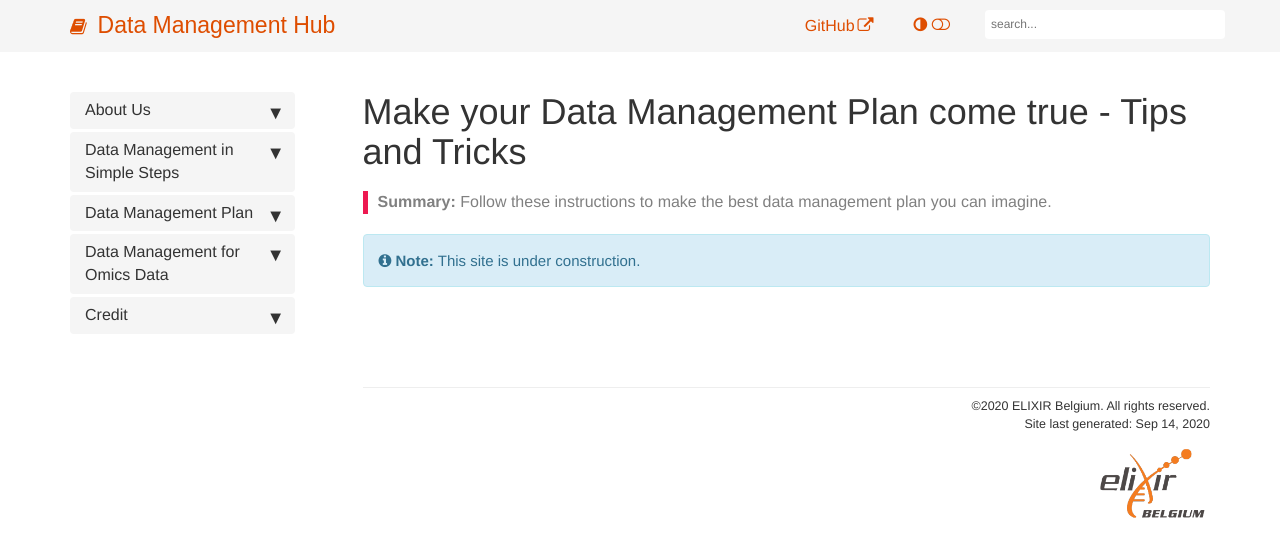
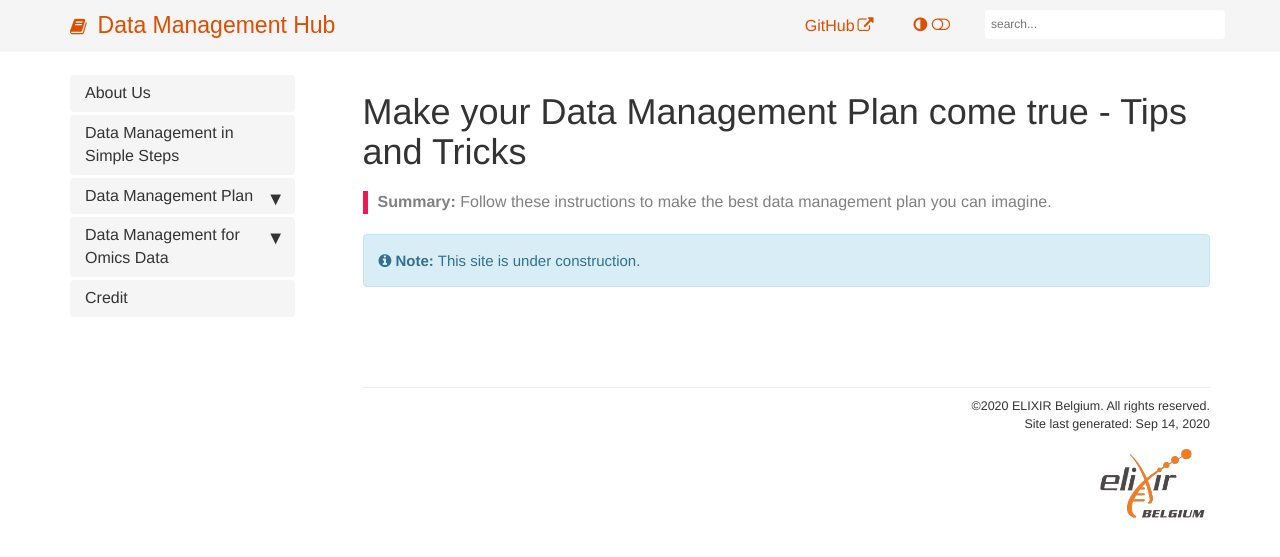
Before and after one commit to ELIXIR-Belgium/rdm-guide, a Jekyll site: the page built from index.md, in a window 1280 px wide. Shown: the top 557 px of the page. Built offline with Jekyll 4.4.1, drawn with Linux system fonts in a browser that asks for light colours; some web fonts are replaced.

Commit message:
sidebar fix

```diff
--- a/_includes/sidebar.html
+++ b/_includes/sidebar.html
@@ -1,19 +1,18 @@
 {% assign sidebar = site.data.sidebars[page.sidebar].entries %}
 
 <ul id="mysidebar" class="nav">
-  <li class="sidebarTitle">{{sidebar[0].product}} {{sidebar[0].version}}</li>
   {% for entry in sidebar %}
   {% for folder in entry.folders %}
   {% if folder.output contains "web" %}
-  <li>
       {% if folder.external_url %}
-      <li><a title="{{folder.title}}" href="{{folder.external_url}}" target="_blank" rel="noopener">{{folder.title}}</a></li>
+      <li><a title="{{folder.title}}" href="{{folder.external_url}}" target="_blank" rel="noopener">{{folder.title}}</a>
       {% elsif page.url == folder.url %}
       <li class="active">
       {% else %}
       <li>
       {% endif %}
         <a title="{{folder.title}}" href="{{folder.url | remove: "/"}}">{{ folder.title }}</a>
+      {% if folder.folderitems %}
       <ul>
           {% for folderitem in folder.folderitems %}
           {% if folderitem.output contains "web" %}
@@ -55,10 +54,11 @@
           {% endif %}
           {% endfor %}
       </ul>
+      {% endif %}
    </li>
      {% endif %}
-      {% endfor %}
-      {% endfor %}
+     {% endfor %}
+     {% endfor %}
       <!-- if you aren't using the accordion, uncomment this block:
          <p class="external">
              <a href="#" id="collapseAll">Collapse All</a> | <a href="#" id="expandAll">Expand All</a>
```
